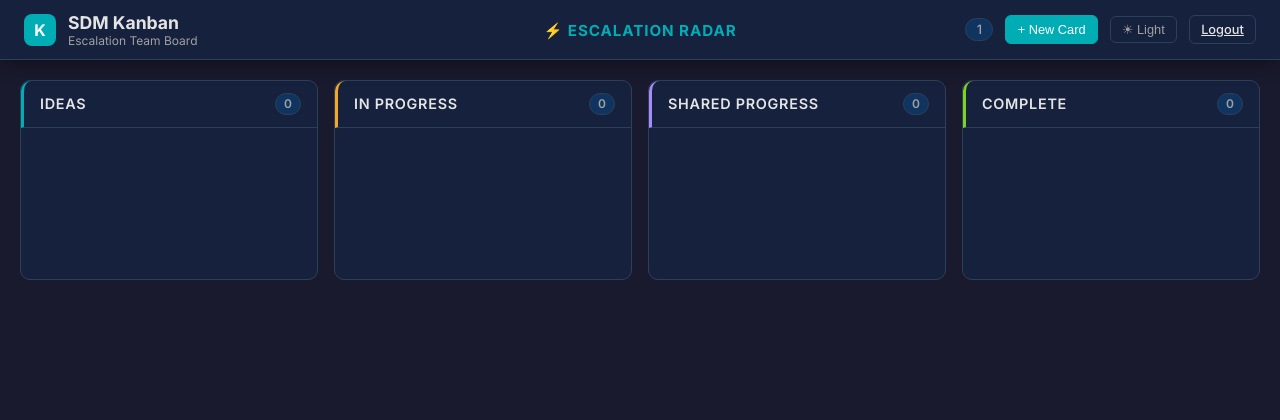
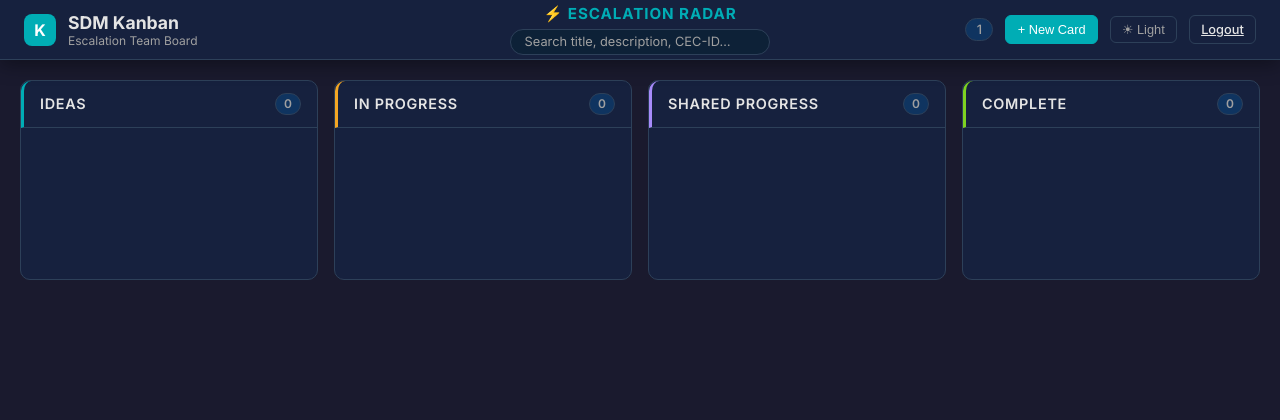
Before and after one commit to kmanchanda-github/sdm-kanban, a Flask app: page / in a window 1280 px wide. Shown: the top 420 px of the page. Run offline with Flask 3, Linux system fonts and the light colour scheme; the visitor is signed in with stand-in values (Sample User, id 1).

Commit message:
Added search for cards and created by field

```diff
--- a/app.py
+++ b/app.py
@@ -157,11 +157,23 @@ def _renumber_ideas(cards):
 
 # ── Board route ──────────────────────────────────────────────────────────
 
+def _migrate_cards(data):
+    changed = False
+    for card in data['cards']:
+        if 'created_by' not in card:
+            card['created_by'] = 'kamancha'
+            changed = True
+    if changed:
+        _save_cards(data)
+    return data
+
+
 @app.route('/')
 @login_required
 def index():
     with _lock:
         data = _load_cards()
+        data = _migrate_cards(data)
     buckets = {b: [] for b in VALID_BUCKETS}
     for card in data['cards']:
         b = card.get('bucket', 'ideas')
@@ -208,6 +220,7 @@ def create_card():
             'bucket': bucket,
             'priority': 999,
             'cec_ids': [],
+            'created_by': session.get('cec_id', 'unknown'),
             'created_at': _now(),
             'updated_at': _now(),
         }
@@ -239,6 +252,7 @@ def quick_add():
             'bucket': 'ideas',
             'priority': 0,
             'cec_ids': [],
+            'created_by': session.get('cec_id', 'unknown'),
             'created_at': _now(),
             'updated_at': _now(),
         }
--- a/static/css/style.css
+++ b/static/css/style.css
@@ -90,6 +90,10 @@ body {
     position: absolute;
     left: 50%;
     transform: translateX(-50%);
+    display: flex;
+    flex-direction: column;
+    align-items: center;
+    gap: 0.35rem;
     pointer-events: none;
 }
 
@@ -100,6 +104,47 @@ body {
     letter-spacing: 0.06em;
     text-transform: uppercase;
 }
+
+.search-wrap {
+    position: relative;
+    pointer-events: all;
+}
+
+.search-input {
+    background: var(--bg-input);
+    border: 1px solid var(--border-color);
+    border-radius: 20px;
+    color: var(--text-primary);
+    font-size: 0.8rem;
+    padding: 0.3rem 2rem 0.3rem 0.85rem;
+    width: 260px;
+    outline: none;
+    transition: border-color 0.2s, width 0.2s;
+    font-family: inherit;
+}
+.search-input:focus {
+    border-color: var(--accent-primary);
+    width: 300px;
+}
+.search-input::placeholder { color: var(--text-secondary); }
+
+.search-clear {
+    position: absolute;
+    right: 0.5rem;
+    top: 50%;
+    transform: translateY(-50%);
+    background: none;
+    border: none;
+    color: var(--text-secondary);
+    cursor: pointer;
+    font-size: 1rem;
+    line-height: 1;
+    padding: 0;
+}
+.search-clear:hover { color: var(--text-primary); }
+
+.kanban-card.search-hidden { display: none; }
+.kanban-card.search-match { border-color: var(--accent-primary); }
 
 .header-user {
     font-size: 0.8rem;
@@ -290,6 +335,15 @@ body {
     border: 1px solid rgba(0,173,181,0.3);
     border-radius: 10px;
     padding: 0.1rem 0.45rem;
+    display: inline-block;
+}
+
+.created-by-badge {
+    font-size: 0.68rem;
+    font-weight: 500;
+    color: var(--text-secondary);
+    background: transparent;
+    padding: 0.1rem 0;
     display: inline-block;
 }
 
--- a/static/js/board.js
+++ b/static/js/board.js
@@ -90,6 +90,7 @@ function renderBoard() {
     }
 
     initSortable();
+    if (_searchQuery) applySearch();
 }
 
 function buildCardEl(card, bucket, rank) {
@@ -110,6 +111,13 @@ function buildCardEl(card, bucket, rank) {
         badge.className = 'priority-badge';
         badge.textContent = `#${rank}`;
         meta.appendChild(badge);
+    }
+
+    if (card.created_by) {
+        const cb = document.createElement('span');
+        cb.className = 'created-by-badge';
+        cb.textContent = card.created_by;
+        meta.appendChild(cb);
     }
 
     if (bucket === 'shared-progress' && card.cec_ids && card.cec_ids.length > 0) {
@@ -262,7 +270,9 @@ function openCardModal(cardId) {
         </div>
         ${isShared ? renderCecSection(card) : ''}
         <div class="card-timestamps">
-            Created: ${fmtDate(card.created_at)} &nbsp;·&nbsp; Updated: ${fmtDate(card.updated_at)}
+            Created by: <strong>${escHtml(card.created_by || 'kamancha')}</strong>
+            &nbsp;·&nbsp; ${fmtDate(card.created_at)}
+            &nbsp;·&nbsp; Updated: ${fmtDate(card.updated_at)}
         </div>
         <div class="form-actions">
             <button class="btn btn-danger btn-sm" onclick="deleteCard('${card.id}')">Delete</button>
@@ -384,6 +394,60 @@ function fmtDate(iso) {
     } catch { return iso; }
 }
 
+// ── Search ───────────────────────────────────────────────────────────────
+let _searchQuery = '';
+
+function handleSearch(val) {
+    _searchQuery = val.trim().toLowerCase();
+    document.getElementById('search-clear').style.display = _searchQuery ? 'block' : 'none';
+    applySearch();
+}
+
+function clearSearch() {
+    _searchQuery = '';
+    document.getElementById('search-input').value = '';
+    document.getElementById('search-clear').style.display = 'none';
+    applySearch();
+}
+
+function applySearch() {
+    const cards = document.querySelectorAll('.kanban-card');
+    let matchCount = 0;
+
+    cards.forEach(el => {
+        if (!_searchQuery) {
+            el.classList.remove('search-hidden', 'search-match');
+            matchCount++;
+            return;
+        }
+        const card = cardById(el.dataset.id);
+        if (!card) return;
+        const haystack = [
+            card.title,
+            card.description,
+            card.created_by,
+            ...(card.cec_ids || []),
+        ].join(' ').toLowerCase();
+
+        if (haystack.includes(_searchQuery)) {
+            el.classList.remove('search-hidden');
+            el.classList.add('search-match');
+            matchCount++;
+        } else {
+            el.classList.add('search-hidden');
+            el.classList.remove('search-match');
+        }
+    });
+
+    // Update search result count in input placeholder
+    const input = document.getElementById('search-input');
+    if (_searchQuery) {
+        input.title = `${matchCount} match${matchCount !== 1 ? 'es' : ''}`;
+    } else {
+        input.title = '';
+    }
+}
+
 // ── Keyboard shortcuts ───────────────────────────────────────────────────
 document.addEventListener('keydown', (e) => {
     const tag = document.activeElement?.tagName?.toLowerCase();
@@ -395,6 +459,10 @@ document.addEventListener('keydown', (e) => {
     if (!inInput && e.key === 'n') {
         e.preventDefault();
         openAddModal();
+    }
+    if (!inInput && e.key === '/') {
+        e.preventDefault();
+        document.getElementById('search-input')?.focus();
     }
 });
 
--- a/templates/index.html
+++ b/templates/index.html
@@ -21,6 +21,10 @@
     </div>
     <div class="header-center">
         <span class="header-tagline">⚡ Escalation Radar</span>
+        <div class="search-wrap">
+            <input type="text" id="search-input" class="search-input" placeholder="Search title, description, CEC-ID…" oninput="handleSearch(this.value)">
+            <button class="search-clear" id="search-clear" onclick="clearSearch()" style="display:none">×</button>
+        </div>
     </div>
     <div class="header-actions">
         <span class="header-user">{{ current_user }}</span>
@@ -52,6 +56,7 @@
                         {% if bucket_id == 'ideas' %}
                         <span class="priority-badge">#{{ loop.index }}</span>
                         {% endif %}
+                        <span class="created-by-badge">{{ card.created_by or 'kamancha' }}</span>
                         {% if bucket_id == 'shared-progress' and card.cec_ids %}
                         <div class="cec-badges">
                             {% for cec in card.cec_ids %}
@@ -106,6 +111,10 @@ kanban-add() { curl -s -X POST http://localhost:9999/api/cards/quick \
                 <textarea id="new-desc" class="form-textarea" rows="4"
                           placeholder="Details, context, SR numbers, links..."></textarea>
             </div>
+            <div class="form-group">
+                <label>Created By</label>
+                <input type="text" class="form-input" value="{{ current_user }}" disabled>
+            </div>
             <div class="form-actions">
                 <button type="button" class="btn btn-secondary" onclick="closeAddModal()">Cancel</button>
                 <button type="submit" class="btn btn-primary">Add to Ideas</button>
```
